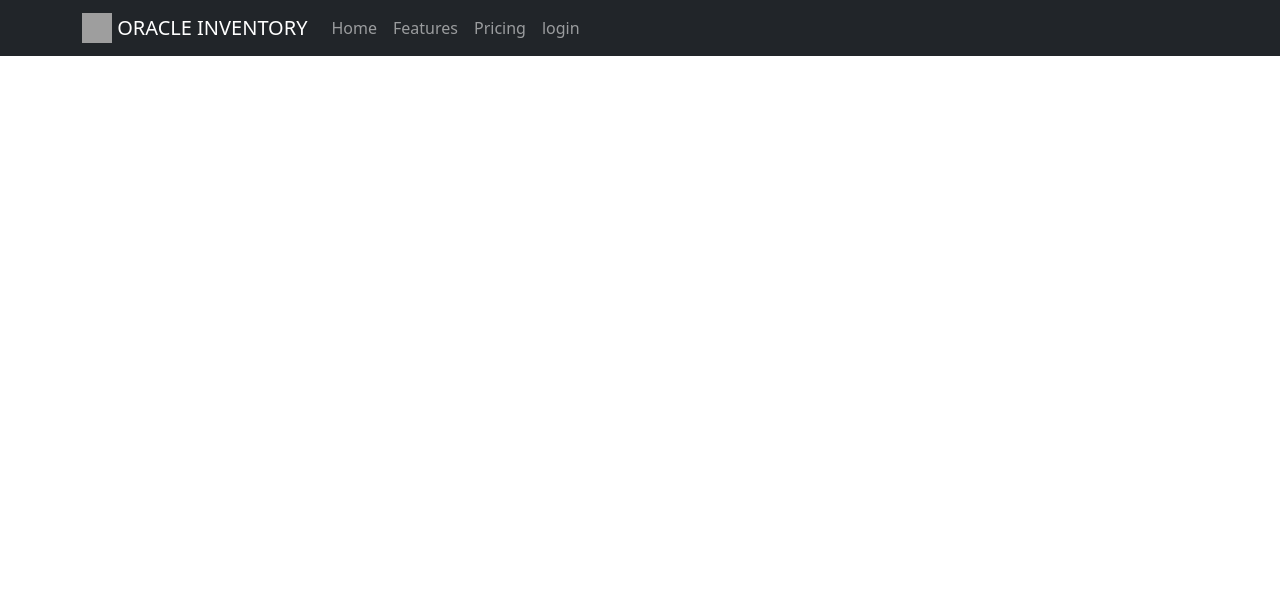
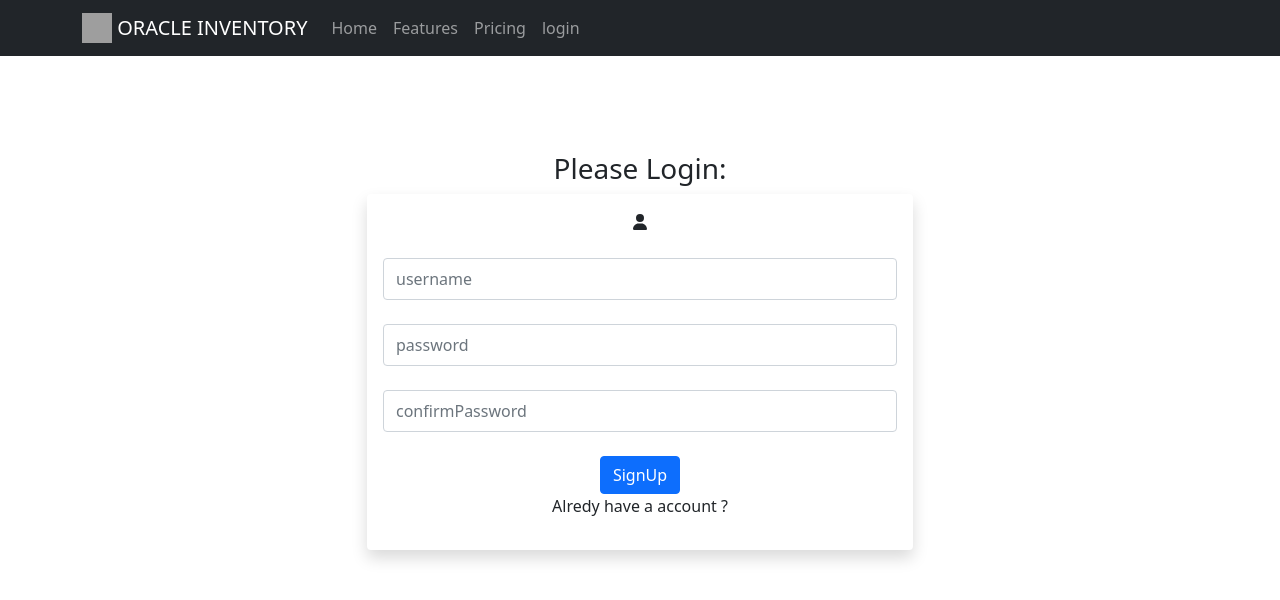
Before and after one commit to rezwanrahimr/warehouse-management-client-site, a React (Create React App) app: page /signup in a window 1280 px wide. Shown: the top 600 px of the page. Built offline with nearby package versions, Linux system fonts and the light colour scheme; grey boxes are pictures that could not be loaded.

Commit message:
sign up authentication added

```diff
--- a/src/App.js
+++ b/src/App.js
@@ -4,6 +4,7 @@ import Header from './components/Header/Header';
 import Home from './components/Home/Home'
 import { Route, Routes } from 'react-router-dom';
 import Login from './components/Login/Login';
+import SignUp from './components/SignUp/SignUp';
 ;
 
 function App() {
@@ -14,6 +15,7 @@ function App() {
         <Route path='/' element={<Home></Home>}></Route>
         <Route path='/home' element={<Home></Home>}></Route>
         <Route path='/login' element={<Login></Login>}></Route>
+        <Route path='/signup' element={<SignUp></SignUp>}></Route>
       </Routes>
     </div>
   );
--- a/src/components/Login/Login.js
+++ b/src/components/Login/Login.js
@@ -22,12 +22,13 @@ const Login = () => {
 
     // Google Account Authentication Start.
     const provider = new GoogleAuthProvider();
-    const googleAuth = ()=>{
+    const googleAuth = () => {
         signInWithPopup(auth, provider)
             .then((result) => {
                 const credential = GoogleAuthProvider.credentialFromResult(result);
                 const token = credential.accessToken;
                 const user = result.user;
+                console.log(user);
                 navigate("/home")
             }).catch((error) => {
                 const errorCode = error.code;
@@ -49,13 +50,13 @@ const Login = () => {
                             <div className='card-body'>
 
                                 <FontAwesomeIcon className='mx-auto' icon={faUser} />
-                                <form action="" onClick={handleLoginForm}>
+                                <form action="" onSubmit={handleLoginForm}>
 
                                     <input type="email" name="email" id="email" className='form-control my-4 py-2' placeholder='username' />
                                     <input type="password" name="password" id="password" className='form-control my-4 py-2' placeholder='password' />
                                     <div className='text-center mt-3'>
                                         <button type='submit' className='btn btn-primary'>Login</button>
-                                        <a href="" className='nav-link'>Create New Account ?</a>
+                                        <p onClick={() => navigate("/signup")}>Create New Account ?</p>
                                     </div>
                                 </form>
                                 <button onClick={googleAuth}><small> Continue with Google </small></button>
--- /dev/null
+++ b/src/components/SignUp/SignUp.js
@@ -0,0 +1,64 @@
+import React from 'react';
+import { FontAwesomeIcon } from '@fortawesome/react-fontawesome';
+import { faUser } from '@fortawesome/free-solid-svg-icons'
+import { useNavigate } from 'react-router-dom';
+import { useCreateUserWithEmailAndPassword } from 'react-firebase-hooks/auth';
+import auth from '../../firebase';
+
+const SignUp = () => {
+    const navigate = useNavigate();
+    // Email and Password Authentication Start !.
+    const [createUserWithEmailAndPassword, user, loading, error,
+    ] = useCreateUserWithEmailAndPassword(auth, { sendEmailVerification: true });
+    if (error) {
+        alert(error.message);
+      }
+      else if (loading) {
+        return <p>Loading...</p>
+      }
+      else if (user) {
+        navigate("/home");
+      }
+    const handleSignUpForm = (event) => {
+        event.preventDefault();
+        const email = event.target.email.value;
+        const password = event.target.password.value;
+        const confirmPassword = event.target.confirmPassword.value;
+        console.log(email, password,confirmPassword);
+        createUserWithEmailAndPassword(email, password);
+    }
+    return (
+        <div>
+            <div>
+                <div className='container mt-5 pt-5'>
+                    <div className='row'>
+                        <div className='col-12 col-sm-8 col-md-6 m-auto'>
+                            <h3>Please Login: </h3>
+                            <div className='card border-0 shadow'>
+
+                                <div className='card-body'>
+
+                                    <FontAwesomeIcon className='mx-auto' icon={faUser} />
+                                    <form onSubmit={handleSignUpForm}>
+
+                                        <input type="email" name="email" id="email" className='form-control my-4 py-2' placeholder='username' />
+                                        <input type="password" name="password" id="password" className='form-control my-4 py-2' placeholder='password' />
+                                        <input type="password" name="confirmPassword" id="confirmPassword" className='form-control my-4 py-2' placeholder='confirmPassword' />
+                                        <div className='text-center mt-3'>
+                                            <button type='submit' className='btn btn-primary'>SignUp</button>
+                                            <p onClick={() => navigate("/login")}>Alredy have a account ?</p>
+                                        </div>
+                                    </form>
+                                    {/* <button onClick={}><small> Continue with Google </small></button> */}
+                                </div>
+                            </div>
+                        </div>
+                    </div>
+                </div>
+
+            </div>
+        </div>
+    );
+};
+
+export default SignUp;
```
Also changed, not shown: src/components/SignUp/SignUp.css (added). Lines whose indentation alone changed are shown as unchanged.
